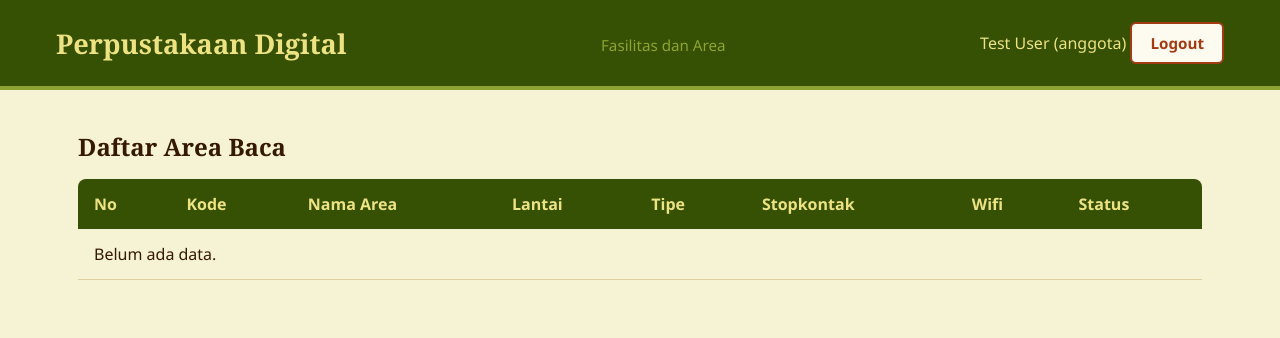
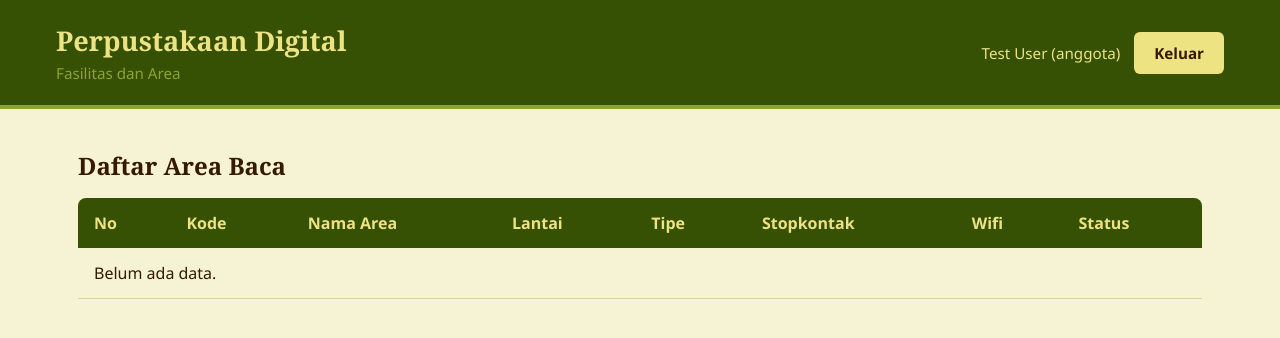
Before and after one commit to zsskii21/Zaskia_102022500354_PerpustakaanDigital, a Laravel app: page /fasilitas in a window 1280 px wide. Shown: the top 338 px of the page. Run offline with Laravel 12, Linux system fonts and the light colour scheme; a user stored in the database is signed in; data comes from the database, SQL or seed files in the repository; data that the repository does not hold is empty.

Commit message:
Modul Fasilitas Area

```diff
--- a/resources/views/fasilitas/index.blade.php
+++ b/resources/views/fasilitas/index.blade.php
@@ -8,16 +8,19 @@
 </head>
 <body>
     <header>
+    <div>
         <h1>Perpustakaan Digital</h1>
         <p>Fasilitas dan Area</p>
+    </div>
 
-        {{-- BARU: info user + tombol logout --}}
-        <form class="inline" method="POST" action="/logout">
+    <div class="user">
+        <span>{{ auth()->user()->name }} ({{ auth()->user()->role }})</span>
+        <form method="POST" action="/logout">
             @csrf
-            <span>{{ auth()->user()->name }} ({{ auth()->user()->role }})</span>
-            <button type="submit" class="btn btn-hapus">Logout</button>
+            <button type="submit" class="btn btn-terang">Keluar</button>
         </form>
-    </header>
+    </div>
+</header>
 
     <main>
         @if (session('ok'))
```
